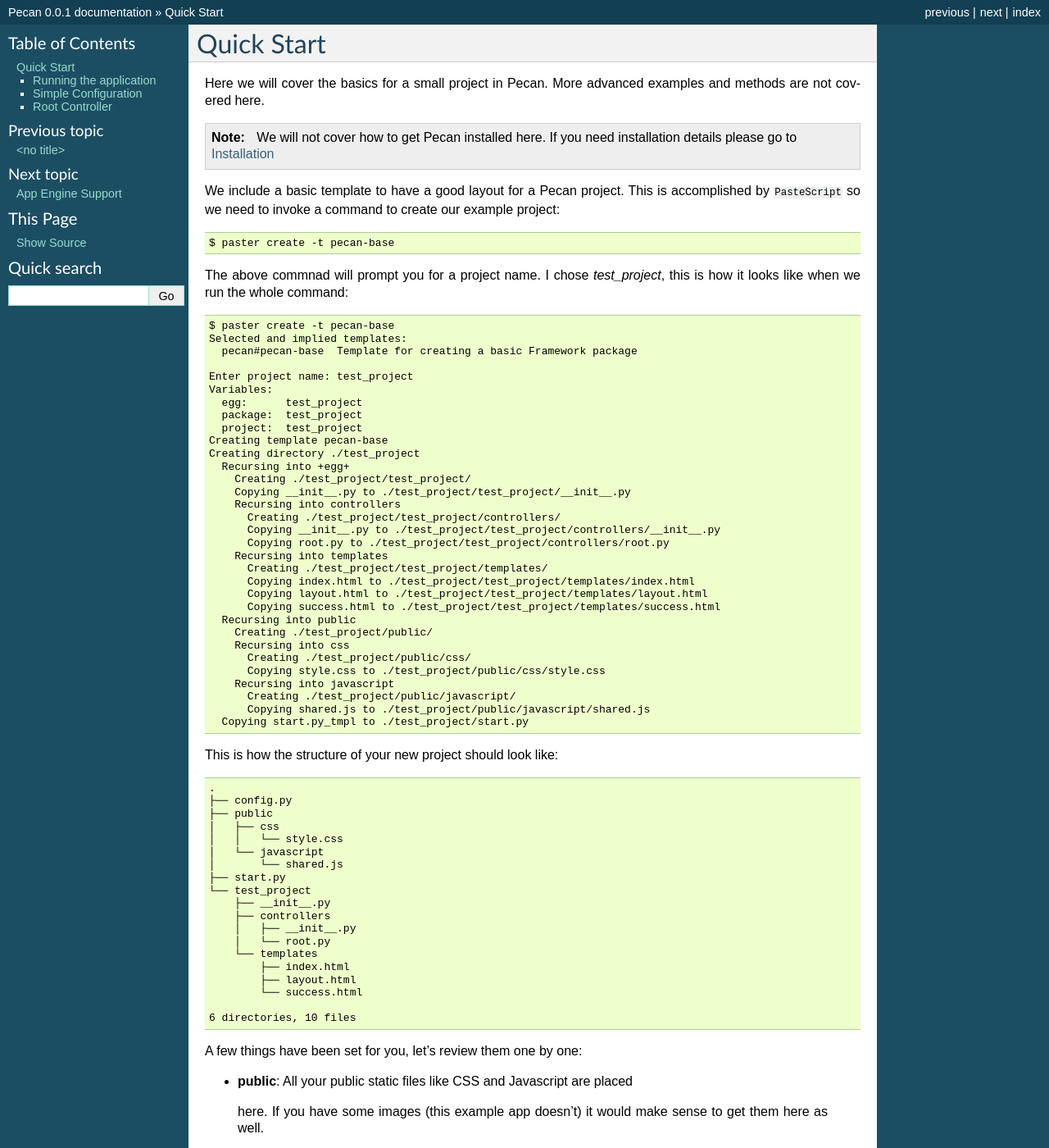
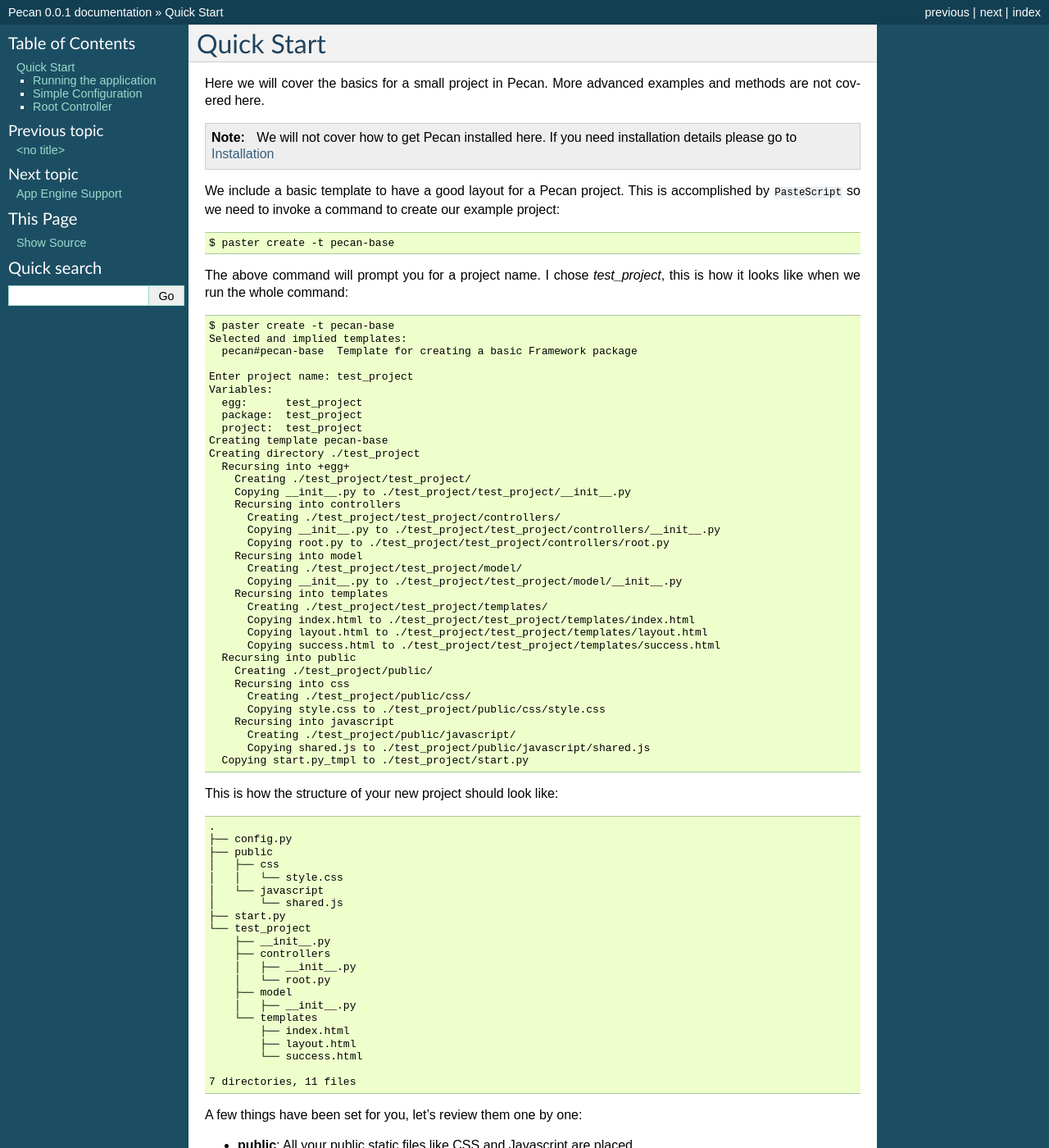
Before and after one commit to stackforge/pecan, a Sphinx documentation site: the page built from docs/0.0.1/source/quick_start.rst, in a window 1280 px wide and 1400 px high. Shown: the whole window at 82% size. Built offline with Sphinx 7.4.7, drawn with Linux system fonts in a browser that asks for light colours; pages that are not in the unit, such as notebooks, are missing from menus; some of the changed text lies outside the part shown.

Commit message:
Establishing a few very simple conventions in pecan project template for models.  Updating the quick_start docs with more information on how to handle model binding.  At some point, more documentation/recipes to follow.

```diff
--- a/docs/0.0.1/source/quick_start.rst
+++ b/docs/0.0.1/source/quick_start.rst
@@ -16,7 +16,7 @@
 
     $ paster create -t pecan-base
 
-The above commnad will prompt you for a project name. I chose *test_project*,
+The above command will prompt you for a project name. I chose *test_project*,
 this is how it looks like when we run the whole command::
 
     $ paster create -t pecan-base
@@ -37,6 +37,9 @@
           Creating ./test_project/test_project/controllers/
           Copying __init__.py to ./test_project/test_project/controllers/__init__.py
           Copying root.py to ./test_project/test_project/controllers/root.py
+        Recursing into model
+          Creating ./test_project/test_project/model/
+          Copying __init__.py to ./test_project/test_project/model/__init__.py
         Recursing into templates
           Creating ./test_project/test_project/templates/
           Copying index.html to ./test_project/test_project/templates/index.html
@@ -68,12 +71,14 @@
         ├── controllers
         │   ├── __init__.py
         │   └── root.py
+        ├── model
+        │   ├── __init__.py
         └── templates
             ├── index.html
             ├── layout.html
             └── success.html
 
-    6 directories, 10 files
+    7 directories, 11 files
 
 
 A few things have been set for you, let's review them one by one:
@@ -89,9 +94,8 @@
 *  **controllers**: The container directory for your controller files.
 *  **templates**: All your templates would go in here.
 
-Note how there is no **model** directory. Since we haven't defined any
-database for the app the template doesn't supply you one. In case you need it
-later you could create a ``models.py`` file or a ``model`` directory.
+To avoid unneeded dependencies and to remain as flexible as possible, Pecan doesn't impose any database or
+ORM out of the box. You may notice that **model/__init__.py** is mostly empty. Its contents generally contain any code necessary define tables, ORM definitions, and parse bindings from ``pecan.conf``.
 
 
 .. _running_application:
```
Also changed, not shown: 10 other files.
